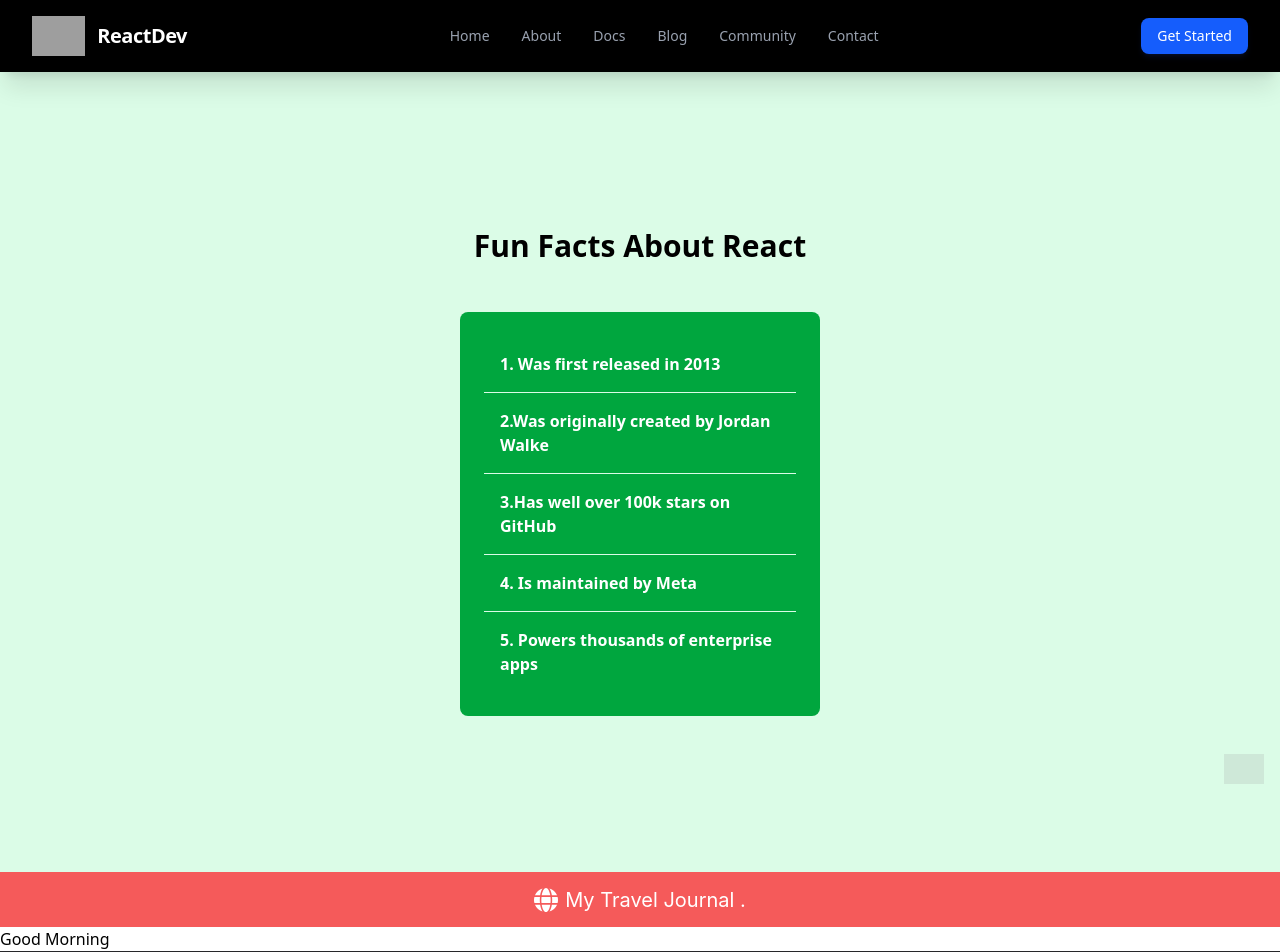
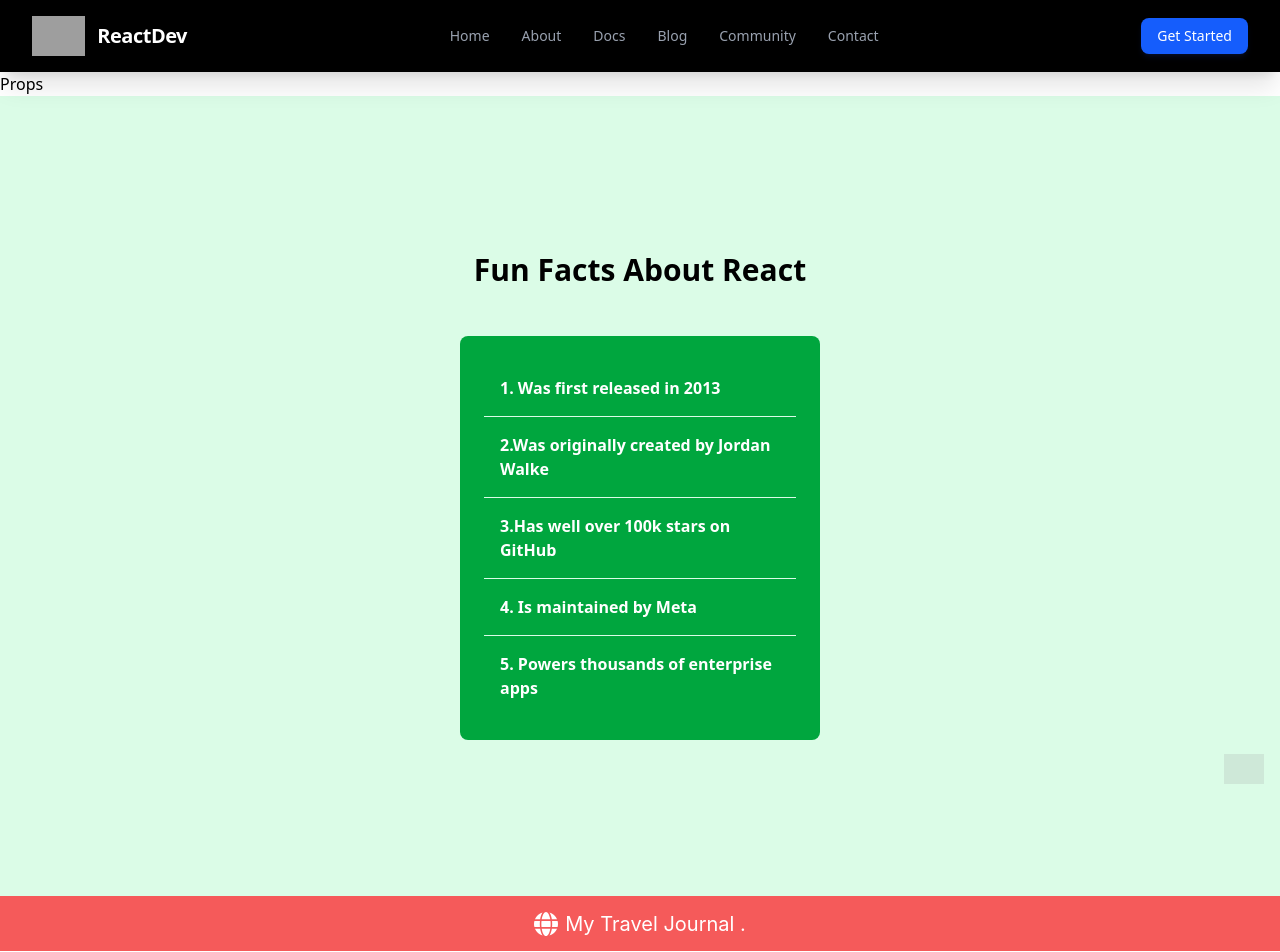
Before and after one commit to wainaina-mwangi/New-pro, a React (Vite) app: page / in a window 1280 px wide. Shown: the top 952 px of the page. Built offline with nearby package versions, Linux system fonts and the light colour scheme; grey boxes are pictures that could not be loaded.

Commit message:
passing data using props

```diff
--- a/src/App.jsx
+++ b/src/App.jsx
@@ -1,6 +1,7 @@
 import React from 'react'
 import Rcards from './components/Rcards'
 import Navbar from './components/Navbar'
+import Props from './components/Props'
 import Header from './components/Header'
 import Entry from './components/Entry'
 import CopyRight from './components/CopyRight'
@@ -12,6 +13,11 @@ function App() {
     <>
 
     <Navbar/>
+    <Props
+    name ="Erastus Waianian"
+    task ="Learning React"
+    version="version 19 "
+    />
     <Rcards/>
     <Header/>
     <Entry/>
--- a/src/components/Entry.jsx
+++ b/src/components/Entry.jsx
@@ -1,18 +1,19 @@
 import React from 'react'
-import { FaLocationArrow } from 'react-icons/fa'
 
 function Entry() {
+    const hours = new Date().getHours() % 12
 
-    const hours = new Date().getHours() % 12;
     let timeOfDay;
 
     if(hours < 12){
-        timeOfDay='Good Morning'
-    }else if(hours >12 && hours <17){
-        timeOfDay='Good Evening'
+        timeOfDay = 'good mporning'
+    }else if(hours >=12 && hours >= 17){
+        timeOfDay = "goood evening"
+    }else {
+        timeOfDay="good night"
     }
   return (
-   <h1>{timeOfDay}</h1>
+    <h1>{timeOfDay}</h1>
   )
 }
 
--- /dev/null
+++ b/src/components/Props.jsx
@@ -0,0 +1,11 @@
+import React from 'react'
+
+function Props(props) {
+    console.log(props);
+
+  return (
+    <div>Props</div>
+  )
+}
+
+export default Props
```
